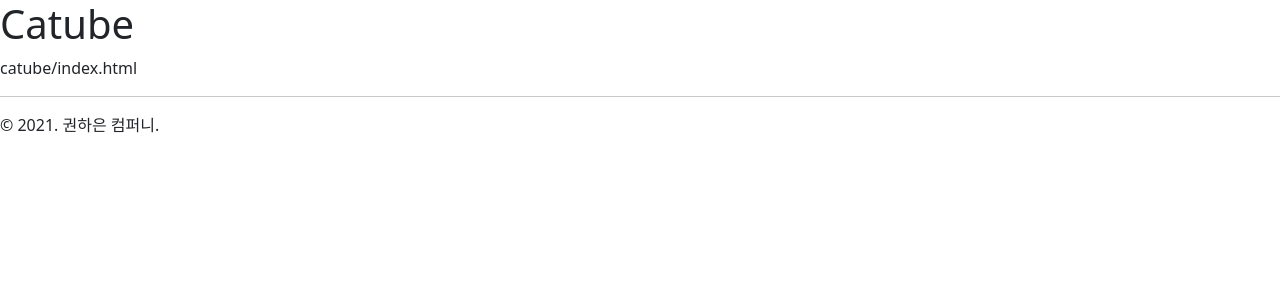
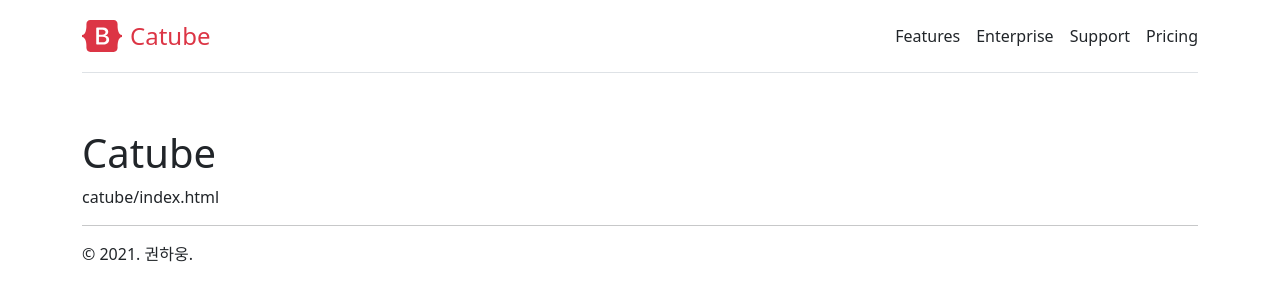
Before and after one commit to KWONHAAAEUN/devops_cloud, a Django app: template mydjango14/catube/templates/catube/index.html in a window 1280 px wide. Shown: the top 301 px of the page. Run offline with Django 3.2, Linux system fonts and the light colour scheme; the template is opened without the code that fills it, so the values that code supplies are empty.

Commit message:
부트스트랩5 상단 네비게이션 적용

```diff
--- a/mydjango14/catube/templates/catube/layout.html
+++ b/mydjango14/catube/templates/catube/layout.html
@@ -11,12 +11,35 @@
     <script src="//cdn.jsdelivr.net/npm/bootstrap@5.1.3/dist/js/bootstrap.min.js"></script>
 </head>
 <body>
+
+<div class="container py-3">
+    <div class="d-flex flex-column flex-md-row align-items-center pb-3 mb-4 border-bottom">
+        <a href="/" class="d-flex align-items-center text-danger text-decoration-none">
+            <svg xmlns="http://www.w3.org/2000/svg" width="40" height="32" class="me-2" viewBox="0 0 118 94" role="img">
+                <title>Bootstrap</title>
+                <path fill-rule="evenodd" clip-rule="evenodd"
+                      d="M24.509 0c-6.733 0-11.715 5.893-11.492 12.284.214 6.14-.064 14.092-2.066 20.577C8.943 39.365 5.547 43.485 0 44.014v5.972c5.547.529 8.943 4.649 10.951 11.153 2.002 6.485 2.28 14.437 2.066 20.577C12.794 88.106 17.776 94 24.51 94H93.5c6.733 0 11.714-5.893 11.491-12.284-.214-6.14.064-14.092 2.066-20.577 2.009-6.504 5.396-10.624 10.943-11.153v-5.972c-5.547-.529-8.934-4.649-10.943-11.153-2.002-6.484-2.28-14.437-2.066-20.577C105.214 5.894 100.233 0 93.5 0H24.508zM80 57.863C80 66.663 73.436 72 62.543 72H44a2 2 0 01-2-2V24a2 2 0 012-2h18.437c9.083 0 15.044 4.92 15.044 12.474 0 5.302-4.01 10.049-9.119 10.88v.277C75.317 46.394 80 51.21 80 57.863zM60.521 28.34H49.948v14.934h8.905c6.884 0 10.68-2.772 10.68-7.727 0-4.643-3.264-7.207-9.012-7.207zM49.948 49.2v16.458H60.91c7.167 0 10.964-2.876 10.964-8.281 0-5.406-3.903-8.178-11.425-8.178H49.948z"
+                      fill="currentColor"></path>
+            </svg>
+            <span class="fs-4">Catube</span>
+        </a>
+
+        <nav class="d-inline-flex mt-2 mt-md-0 ms-md-auto">
+            <a class="me-3 py-2 text-dark text-decoration-none" href="#">Features</a>
+            <a class="me-3 py-2 text-dark text-decoration-none" href="#">Enterprise</a>
+            <a class="me-3 py-2 text-dark text-decoration-none" href="#">Support</a>
+            <a class="py-2 text-dark text-decoration-none" href="#">Pricing</a>
+        </nav>
+    </div>
+</div>
+<div class="container py-3">
     <h1>Catube</h1>
-
     {% block content %}
     {% endblock %}
+    <hr>
+    &copy; 2021. 권하웅.
+</div>
 
-    <hr/>
-    &copy; 2021. 권하은 컴퍼니.
+
 </body>
 </html>
```
